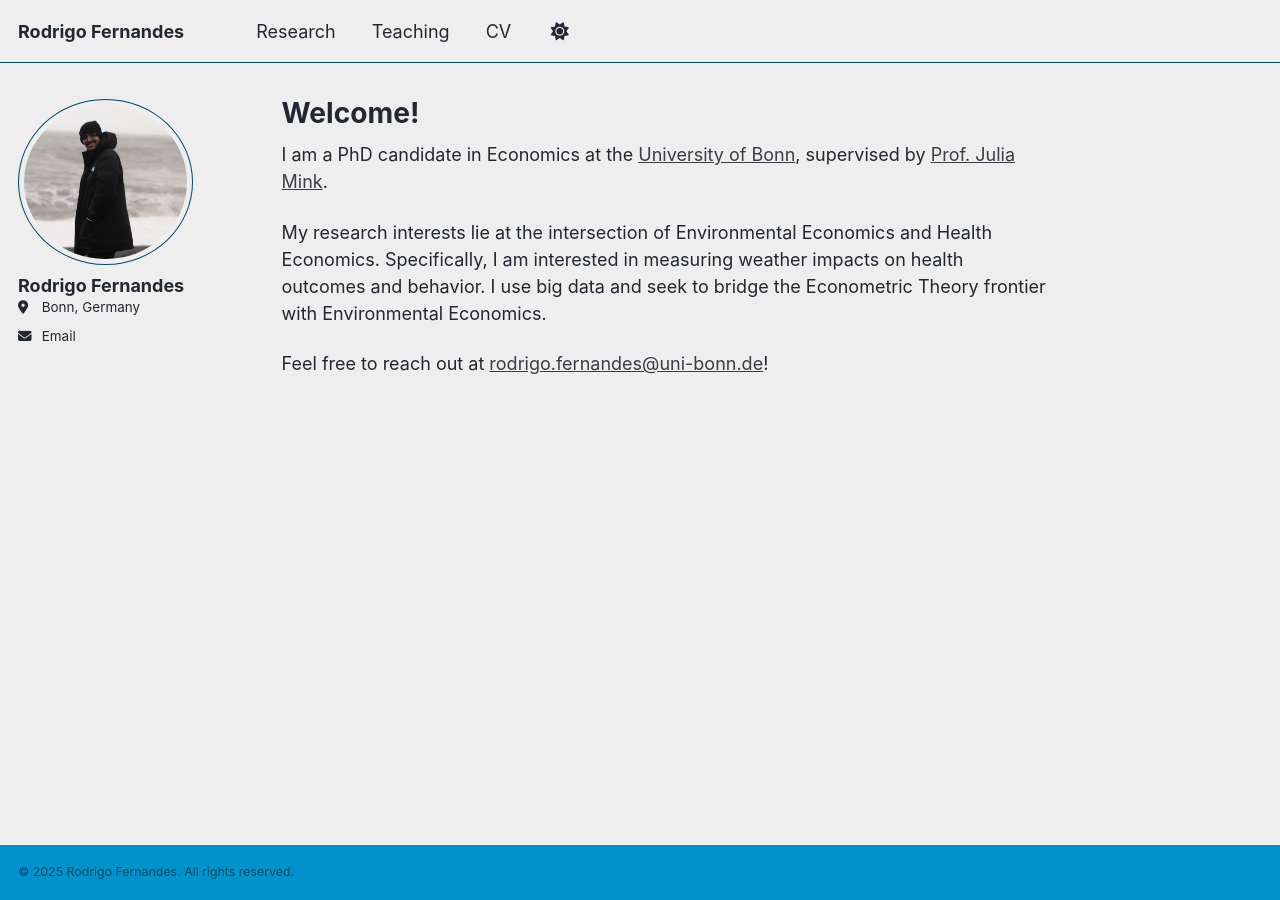
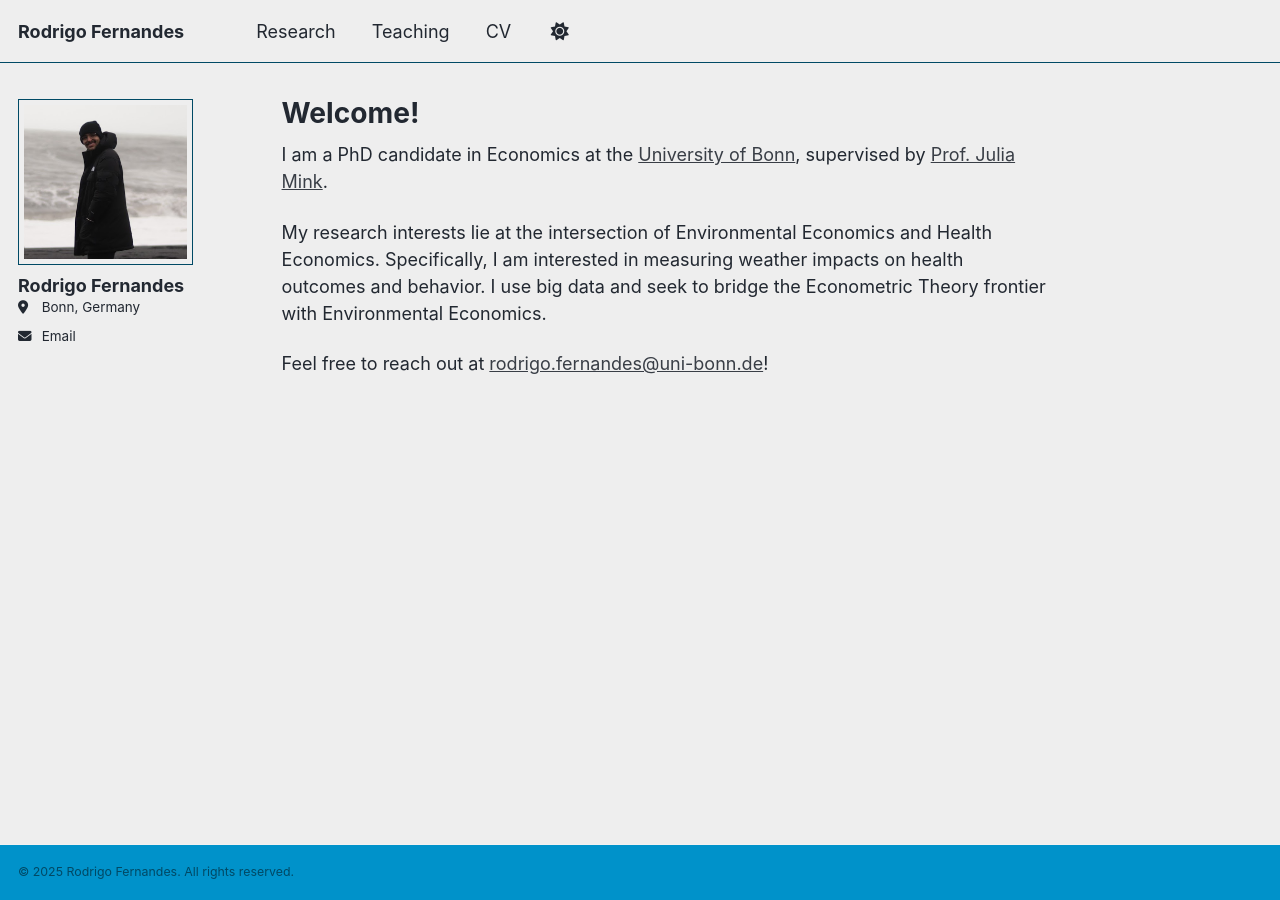
Before and after one commit to fernandes-rodrigo/fernandes-rodrigo.github.io, a Jekyll site: the page built from _pages/about.md, in a window 1280 px wide. Built offline with Jekyll 4.4.1, drawn with Linux system fonts in a browser that asks for light colours; a script that is not in the unit is left out.

Commit message:
Update main.scss

```diff
--- a/assets/css/main.scss
+++ b/assets/css/main.scss
@@ -46,7 +46,7 @@
 
 // Altera a foto de perfil do autor para quadrada
 .author__avatar img {
-  border-radius: 4; // 0 faz os cantos serem quadrados
+  border-radius: 0; // 0 faz os cantos serem quadrados
   // Se quiser cantos um pouco arredondados (sem ser um círculo perfeito)
   // você pode usar border-radius: 5px; (ou outro valor menor)
 }
```
